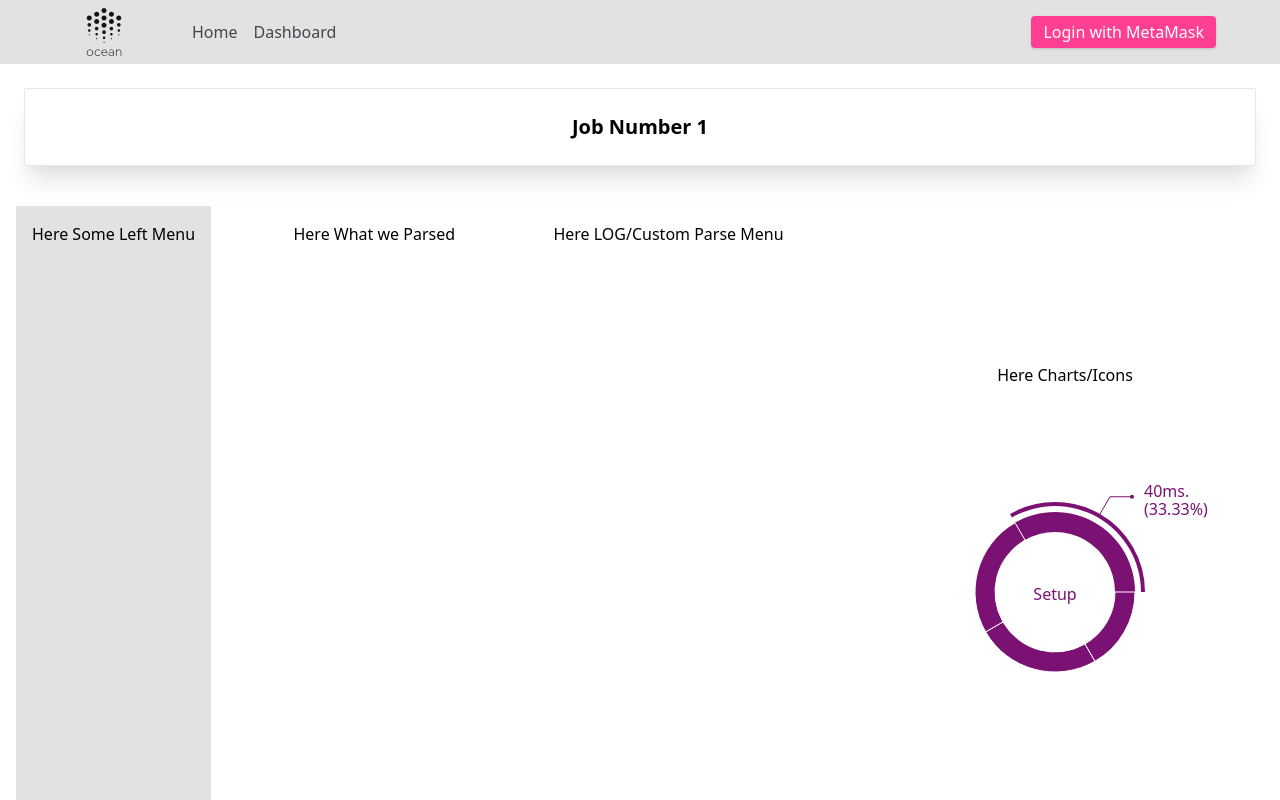
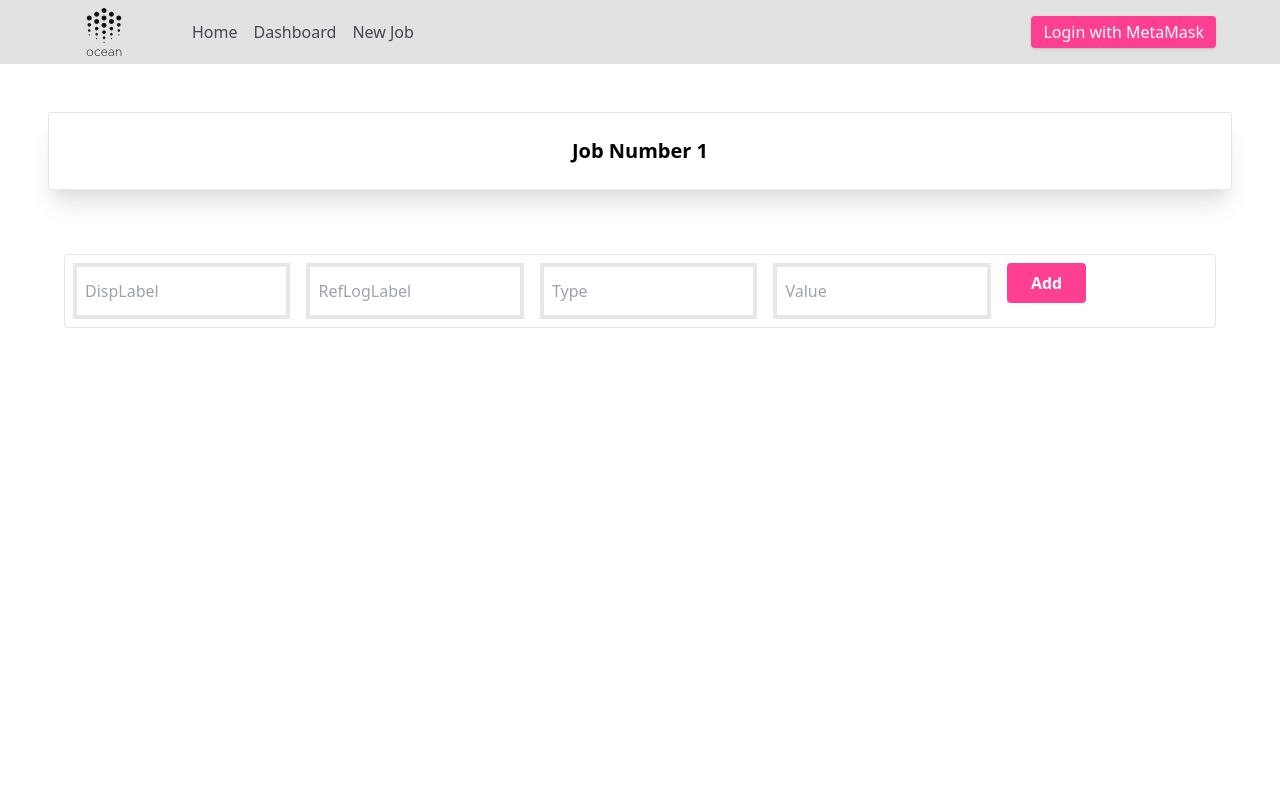
Before and after one commit to may-moff/ocean-protocol-dashboard-frontend, a React (Create React App) app: page /jobs/1 in a window 1280 px wide. Shown: the top 800 px of the page. Built offline with nearby package versions, Linux system fonts and the light colour scheme; what web3 would draw is missing.

Commit message:
Added data visualization to dashboard + created NewJob section

```diff
--- a/package.json
+++ b/package.json
@@ -12,6 +12,7 @@
     "react": "^17.0.2",
     "react-blockies": "^1.4.1",
     "react-dom": "^17.0.2",
+    "react-dropzone": "^11.3.4",
     "react-metamask-login-button": "^1.0.18",
     "react-router-dom": "^5.2.0",
     "react-scripts": "^4.0.3",
--- a/src/App.js
+++ b/src/App.js
@@ -6,6 +6,7 @@ import Navbar from "./components/Navbar";
 import Home from "./components/Home";
 import JobDetail from "./components/JobDetail";
 import Dashboard from "./components/job-board/Dashboard";
+import NewJob from "./components/Create-job/NewJob";
 import { Login } from "./components/Login";
 import { Profile } from "./components/Profile";
 
@@ -61,6 +62,13 @@ export const App = () => {
         <Route path="/jobs/:id">
           <JobDetail />
         </Route>
+        <Route path="/NewJob">
+          {authorization ? (
+            <NewJob />
+          ) : (
+            <h1>Please login to create a new job</h1>
+          )}
+        </Route>
       </Switch>
     </>
   );
--- /dev/null
+++ b/src/components/Create-job/FileUpload.jsx
@@ -0,0 +1,38 @@
+import React from "react";
+import { useDropzone } from "react-dropzone";
+
+function FileUpload(props) {
+  const { getRootProps, getInputProps, open, acceptedFiles } = useDropzone({
+    // Disable click and keydown behavior
+    noClick: true,
+    noKeyboard: true,
+  });
+
+  const files = acceptedFiles.map((file) => (
+    <li key={file.path}>
+      {file.path} - {file.size} bytes
+    </li>
+  ));
+
+  return (
+    <div className="text-xl border-md shadow-xl text-center border rounded-sm p-6 m-6 w-2/5">
+      <div {...getRootProps({ className: "p-6 m-6" })}>
+        <input {...getInputProps()} />
+        <p>Drag 'n' drop files here or</p>
+        <button
+          type="button"
+          className="bg-bgreylight m-6 text-white py-2 px-6 font-semibold rounded transform hover:-translate-y-0.5 duration-300 "
+          onClick={open}
+        >
+          Open File Dialog
+        </button>
+      </div>
+      <aside>
+        {/* <h4>Files</h4> */}
+        <ul>{files}</ul>
+      </aside>
+    </div>
+  );
+}
+
+export default FileUpload;
--- /dev/null
+++ b/src/components/Create-job/NewJob.jsx
@@ -0,0 +1,17 @@
+import React from "react";
+import FileUpload from "../Create-job/FileUpload";
+
+const NewJob = () => {
+  return (
+    <div className="text-center p-6 ">
+      <div className="text-xl border-md shadow-xl text-center border rounded-sm font-bold p-6 m-6 ">
+        Create new Job
+      </div>
+      <div className="flex justify-center justify-items-center   ">
+        <FileUpload />
+      </div>
+    </div>
+  );
+};
+
+export default NewJob;
--- a/src/components/FormParse.jsx
+++ b/src/components/FormParse.jsx
@@ -29,52 +29,59 @@ function FormParse() {
     <div className="">
       {inputList.map((x, i) => {
         return (
+          <div className="p-2">
             <div className="flex border rounded">
               <input
-              className="border-4 p-2 m-4"
+                className="border-4 p-2 m-2 w-1/5"
                 name="DispLabel"
                 placeholder="DispLabel"
                 value={x.DispLabel}
                 onChange={(e) => handleInputChange(e, i)}
               />
               <input
-              className="border-4 p-2 m-4"
+                className="border-4 p-2 m-2 w-1/5"
                 name="RefLogLabel"
                 placeholder="RefLogLabel"
                 value={x.RefLogLabel}
                 onChange={(e) => handleInputChange(e, i)}
               />
               <input
-              className="border-4 p-2 m-4"
+                className="border-4 p-2 m-2 w-1/5"
                 name="Type"
                 placeholder="Type"
                 value={x.Type}
                 onChange={(e) => handleInputChange(e, i)}
               />
               <input
-              className="border-4 p-2 m-4"
+                className="border-4 p-2 m-2 w-1/5"
                 name="Value"
                 placeholder="Value"
                 value={x.Value}
                 onChange={(e) => handleInputChange(e, i)}
               />
-            <div className="flex justify-around mb-4 ">
+              <div className="flex justify-items-center mb-4 w-1/5">
+                <div>
                   {inputList.length !== 1 && (
                     <button
-                  className="bg-bgreylight text-white py-2 px-6 font-semibold rounded transform hover:-translate-y-0.5 duration-300"
+                      type="checkbox"
+                      className="bg-bgreylight text-white py-2 px-2 m-2 font-semibold rounded transform hover:-translate-y-0.5 duration-300"
                       onClick={() => handleRemoveClick(i)}
                     >
                       Remove
                     </button>
                   )}
+                </div>
+                <div>
                   {inputList.length - 1 === i && (
                     <button
-                  className="bg-bpink text-white py-2 px-6 font-semibold rounded transform hover:-translate-y-0.5 duration-300"
+                      className="bg-bpink text-white py-2 px-6 m-2 font-semibold rounded transform hover:-translate-y-0.5 duration-300"
                       onClick={handleAddClick}
                     >
                       Add
                     </button>
                   )}
+                </div>
+              </div>
             </div>
           </div>
         );
--- a/src/components/Home.jsx
+++ b/src/components/Home.jsx
@@ -13,7 +13,6 @@ function Home() {
         <img className="w-full" src={wave} alt="wave" />
       </div>
       <div>
-        <FormParse />
         <p className="font-fsbase"></p>
       </div>
     </>
--- a/src/components/JobDetail.jsx
+++ b/src/components/JobDetail.jsx
@@ -6,23 +6,18 @@ import FormParse from "./FormParse";
 const JobDetail = (props) => {
   const { id } = useParams();
   return (
-    <div className="">
+    <div className="text-center p-6 ">
       <div className="text-xl border-md shadow-xl text-center border rounded-sm font-bold p-6 m-6 ">
         Job Number 1
       </div>
       <div className=" flex justify-between justify-items-center h-screen">
-        <div className="p-4 m-4 bg-bgreylighter">Here Some Left Menu</div>
-        <div className="p-4 m-4">Here What we Parsed</div>
-        <div className="p-4 m-4">
-          Here LOG/Custom Parse Menu
-          {/* <FormParse /> */}
+        <div className="p-4 m-4 ">
+          <FormParse />
         </div>
-        <div className="flex flex-col justify-center justify-items-center ">
-          <div className="flex justify-center justify-items-center">
-            Here Charts/Icons
-          </div>
+        {/* <div className="flex flex-col justify-center justify-items-center ">
+          <div className="flex justify-center justify-items-center"></div>
           <ChartTime />
-        </div>
+        </div> */}
       </div>
     </div>
   );
--- a/src/components/Navbar.jsx
+++ b/src/components/Navbar.jsx
@@ -4,6 +4,7 @@ import logo from "../Assets/logo.svg";
 import { Login } from "./Login";
 import { Profile } from "./Profile";
 import ButtonDefault from "./ButtonDefault";
+import NewJob from "./Create-job/NewJob";
 
 function Navbar({ onLoggedIn, auth, onLoggedOut, setAuthorization }) {
   return (
@@ -23,6 +24,9 @@ function Navbar({ onLoggedIn, auth, onLoggedOut, setAuthorization }) {
               <div className="transform hover:-translate-y-0.5 duration-300">
                 <NavLink to="/dashboard">Dashboard</NavLink>
               </div>
+              <div className="transform hover:-translate-y-0.5 duration-300">
+                <NavLink to="/NewJob">New Job</NavLink>
+              </div>
 
               {/* <div className="transform hover:-translate-y-0.5 duration-300">
                 <NavLink to="/jobs/1">First Job</NavLink>
@@ -33,7 +37,7 @@ function Navbar({ onLoggedIn, auth, onLoggedOut, setAuthorization }) {
             {auth ? (
               <div className="flex">
                 <div className="mx-10">
-                <Profile auth={auth} setAuthorization={setAuthorization} />
+                  <Profile auth={auth} setAuthorization={setAuthorization} />
                 </div>
                 <ButtonDefault function={onLoggedOut} name="Logout" />
               </div>
```
Also changed, not shown: 2 other files (tests, documents, lock files or other folders). Lines whose indentation alone changed are shown as unchanged.
